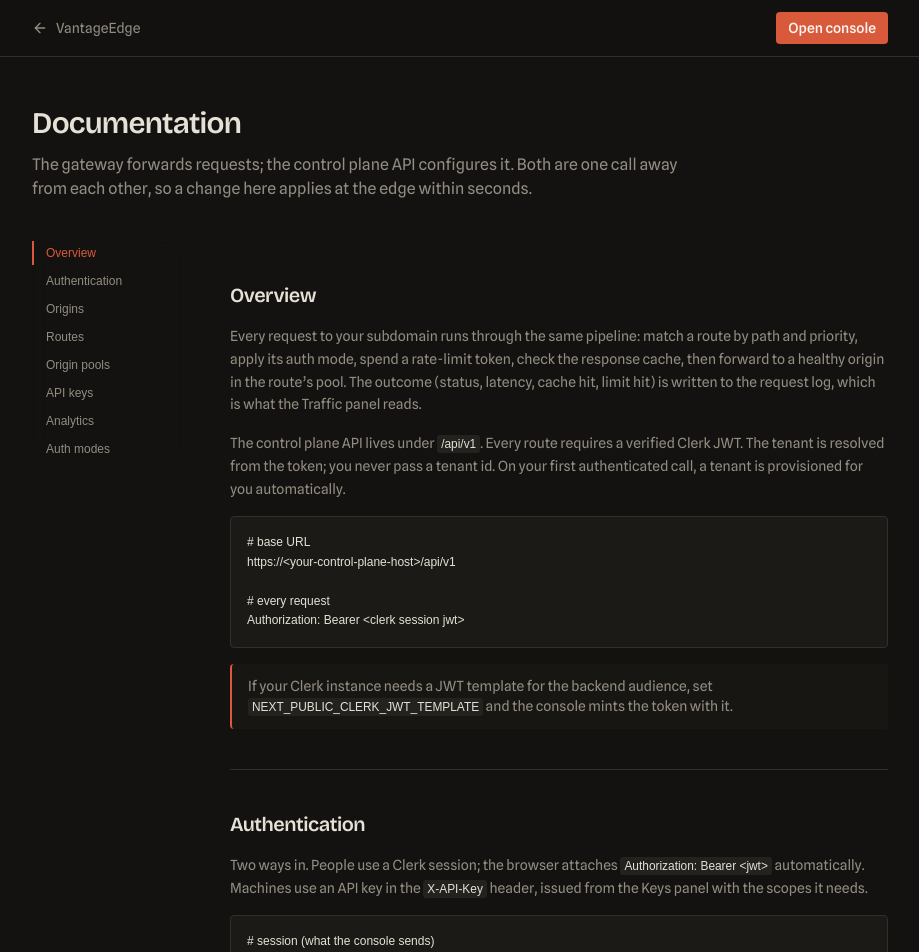
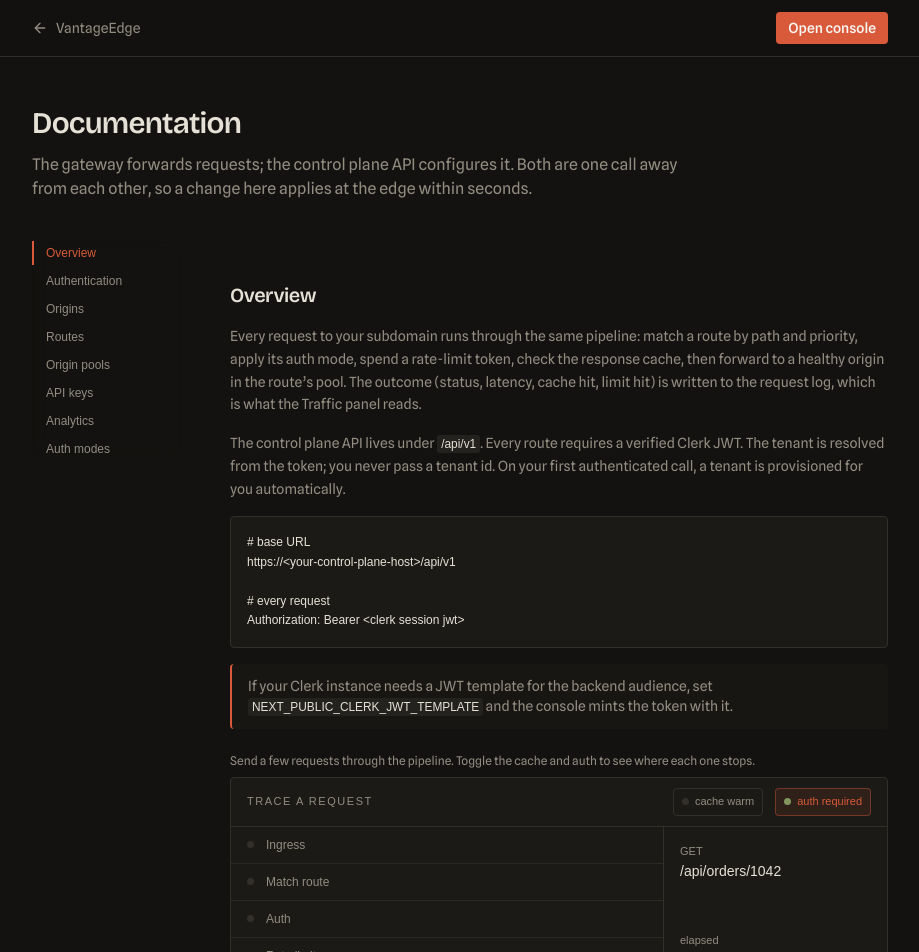
Before and after one commit to Rakshit-gen/vantageedge-fe, a Next.js app: page /docs in a window 1280 px wide. Shown: the top 952 px of the page, without its empty margins (180-1099 px from the left). Built offline with nearby package versions, Linux system fonts and the light colour scheme; no server answers; a web font is replaced by a local one.

Commit message:
fe: put the live request tracer in the docs overview

```diff
--- a/app/docs/page.tsx
+++ b/app/docs/page.tsx
@@ -2,6 +2,7 @@ import Link from 'next/link'
 import { ArrowLeft } from 'lucide-react'
 import { CodeBlock } from '@/components/code-block'
 import { DocsNav } from '@/components/docs-nav'
+import { RequestSim } from '@/components/request-sim'
 
 export const metadata = {
   title: 'VantageEdge · docs',
@@ -72,6 +73,12 @@ Authorization: Bearer <clerk session jwt>`}
             If your Clerk instance needs a JWT template for the backend audience, set{' '}
             <Code>NEXT_PUBLIC_CLERK_JWT_TEMPLATE</Code> and the console mints the token with it.
           </Callout>
+          <div className="not-prose pt-2">
+            <p className="mb-2 text-xs text-muted-foreground">
+              Send a few requests through the pipeline. Toggle the cache and auth to see where each one stops.
+            </p>
+            <RequestSim />
+          </div>
         </Section>
 
         <Section id="auth" title="Authentication">
```
